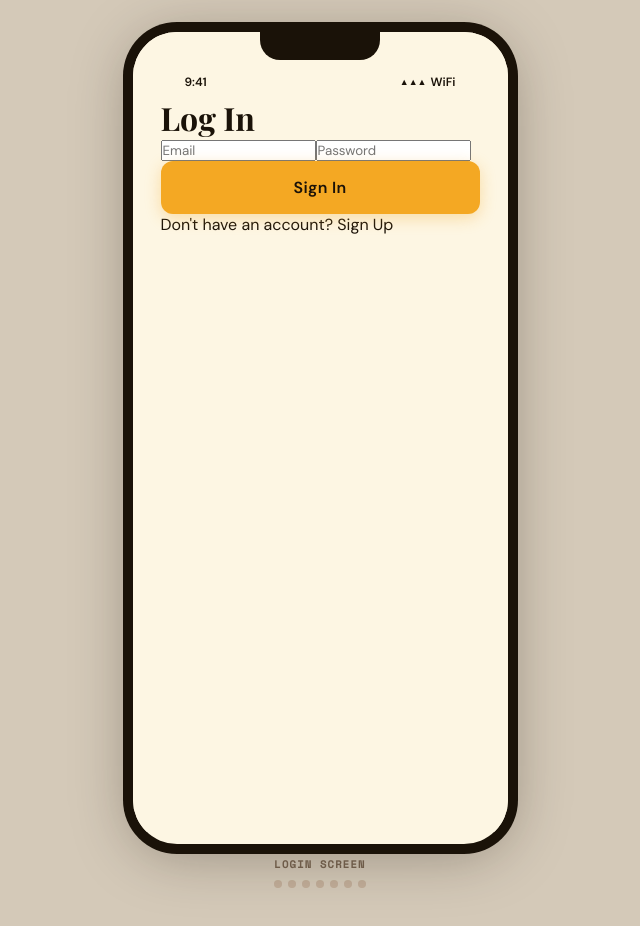
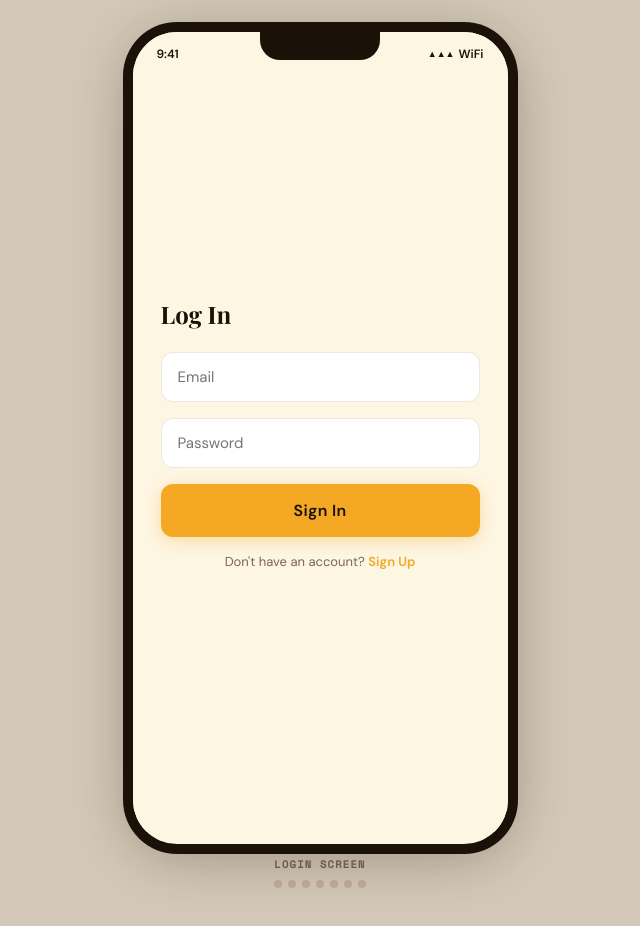
Before and after one commit to ESIANNAN/FINALYEARPROJECT, a React (Vite) app in the folder sankofa/: page / in a window 1280 px wide. Both pictures are taken after a click on the element "Login". Shown: the top 926 px of the page, without its empty margins (320-960 px from the left). Built offline with nearby package versions, Linux system fonts and the light colour scheme.

Commit message:
made some changes to the style of the signup and login screen

```diff
--- a/sankofa/src/screens/LoginScreen.jsx
+++ b/sankofa/src/screens/LoginScreen.jsx
@@ -16,20 +16,54 @@ export default function LoginScreen() {
     login('User')
   }
 
+  const inputStyle = {
+    background: 'white',
+    border: `1.5px solid ${T.border}`,
+    borderRadius: 12,
+    padding: '14px 16px',
+    fontSize: 15,
+    outline: 'none',
+    width: '100%',
+    transition: 'all 0.2s'
+  }
+
   return (
-    <div style={{ background: T.cream, minHeight: '100vh', padding: 28 }}>
-
+    <div
+      style={{
+        background: T.cream,
+        minHeight: '100vh',
+        display: 'flex',
+        flexDirection: 'column'
+      }}
+    >
       <StatusBar />
 
-      <h1 style={{ ...playfair }}>Log In</h1>
+      {/* Form */}
+      <div
+        style={{
+          flex: 1,
+          padding: '110px 28px',
+          display: 'flex',
+          flexDirection: 'column',
+          gap: 16,
+          maxWidth: 420,
+          margin: '120px auto 0',
+          width: '100%'
+        }}
+      >
+        <h2 style={{ ...playfair, marginBottom: 6 }}>
+          Log In
+        </h2>
 
         <input
+          style={inputStyle}
           placeholder="Email"
           value={form.email}
           onChange={(e) => setForm({ ...form, email: e.target.value })}
         />
 
         <input
+          style={inputStyle}
           type="password"
           placeholder="Password"
           value={form.password}
@@ -40,13 +74,26 @@ export default function LoginScreen() {
           Sign In
         </BtnPrimary>
 
-      <p>
+        <div
+          style={{
+            textAlign: 'center',
+            fontSize: 13,
+            color: T.textMuted
+          }}
+        >
           Don't have an account?{" "}
-        <span onClick={() => navigate('signup')}>
+          <span
+            onClick={() => navigate('signup')}
+            style={{
+              color: T.gold,
+              fontWeight: 600,
+              cursor: 'pointer'
+            }}
+          >
             Sign Up
           </span>
-      </p>
-
+        </div>
+      </div>
     </div>
   )
 }
--- a/sankofa/src/screens/SignupScreen.jsx
+++ b/sankofa/src/screens/SignupScreen.jsx
@@ -17,26 +17,95 @@ export default function SignupScreen() {
     login(form.name)
   }
 
+  const inputStyle = {
+    background: 'white',
+    border: `1.5px solid ${T.border}`,
+    borderRadius: 12,
+    padding: '14px 16px',
+    fontSize: 15,
+    outline: 'none',
+    width: '100%',
+    transition: 'all 0.2s'
+  }
+
   return (
-    <div style={{ background: T.cream, minHeight: '100vh', padding: 28 }}>
-
+    <div
+      style={{
+        background: T.cream,
+        minHeight: '100vh',
+        display: 'flex',
+        flexDirection: 'column'
+      }}
+    >
       <StatusBar />
 
-      <h1 style={{ ...playfair }}>Create Account</h1>
+      {/* Header */}
+      {/*<div
+        style={{
+          background: T.black,
+          padding: '40px 24px 60px',
+          textAlign: 'center',
+          borderBottomLeftRadius: 32,
+          borderBottomRightRadius: 32
+        }}
+      >
+        <div
+          style={{
+            ...playfair,
+            fontSize: 32,
+            fontWeight: 900,
+            color: 'white'
+          }}
+        >
+          Sankofa
+        </div>
+
+        <div
+          style={{
+            fontSize: 13,
+            color: 'rgba(255,255,255,0.6)',
+            marginTop: 6
+          }}
+        >
+          Begin your language journey
+        </div>
+      </div>
+        */}
+
+
+      {/* Form */}
+      <div
+        style={{
+          flex: 1,
+          padding: '200px 28px',
+          display: 'flex',
+          flexDirection: 'column',
+          gap: 16,
+          maxWidth: 420,
+          margin: '0 auto',
+          width: '100%'
+        }}
+      >
+        <h2 style={{ ...playfair, marginBottom: 6 }}>
+          Create Account
+        </h2>
 
         <input
+          style={inputStyle}
           placeholder="Full Name"
           value={form.name}
           onChange={(e) => setForm({ ...form, name: e.target.value })}
         />
 
         <input
+          style={inputStyle}
           placeholder="Email"
           value={form.email}
           onChange={(e) => setForm({ ...form, email: e.target.value })}
         />
 
         <input
+          style={inputStyle}
           type="password"
           placeholder="Password"
           value={form.password}
@@ -47,13 +116,26 @@ export default function SignupScreen() {
           Create Account
         </BtnPrimary>
 
-      <p>
+        <div
+          style={{
+            textAlign: 'center',
+            fontSize: 13,
+            color: T.textMuted
+          }}
+        >
           Already have an account?{" "}
-        <span onClick={() => navigate('login')}>
+          <span
+            onClick={() => navigate('login')}
+            style={{
+              color: T.gold,
+              fontWeight: 600,
+              cursor: 'pointer'
+            }}
+          >
             Log In
           </span>
-      </p>
-
+        </div>
+      </div>
     </div>
   )
 }
```
Lines whose indentation alone changed are shown as unchanged.
